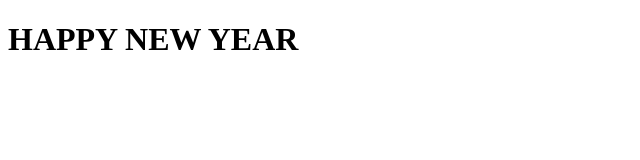
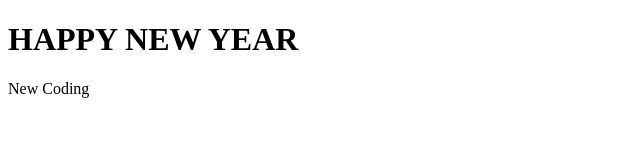
Before and after one commit to VAIMKSF/git, a plain HTML site: page index.html in a window 1280 px wide. Shown: the whole page, without its empty margins (0-640 px from the left). Drawn offline with Linux system fonts and the light colour scheme.

Commit message:
new paragraph

```diff
--- a/index.html
+++ b/index.html
@@ -7,5 +7,6 @@
 </head>
 <body>
     <h1>HAPPY NEW YEAR</h1>
+    <p> New Coding </p>
 </body>
 </html>
```
